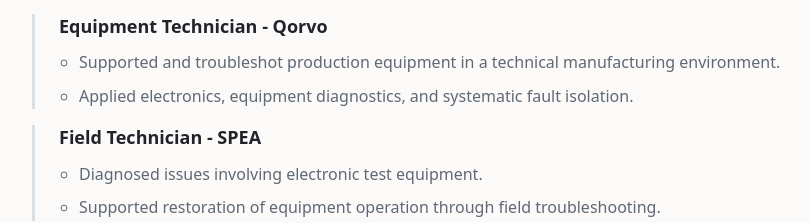
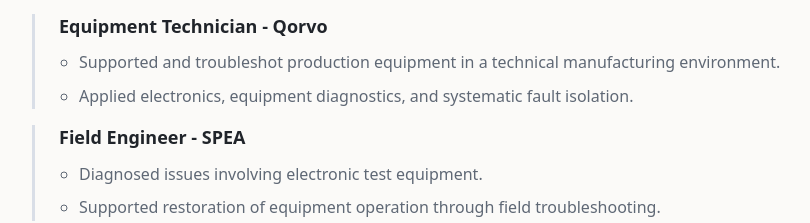
Before and after one commit to Hone648/portfolio, a Next.js app: page /resume in a window 1280 px wide. Shown: the part 3173-3396 px from the top of the page, without its empty margins (96-906 px from the left). Built offline with nearby package versions, Linux system fonts and the light colour scheme.

Commit message:
fix: use verified SPEA job title

```diff
--- a/content/site-content.ts
+++ b/content/site-content.ts
@@ -94,7 +94,7 @@
         ],
       },
       {
-        title: "Field Technician - SPEA",
+        title: "Field Engineer - SPEA",
         details: [
           "Diagnosed issues involving electronic test equipment.",
           "Supported restoration of equipment operation through field troubleshooting.",
```
